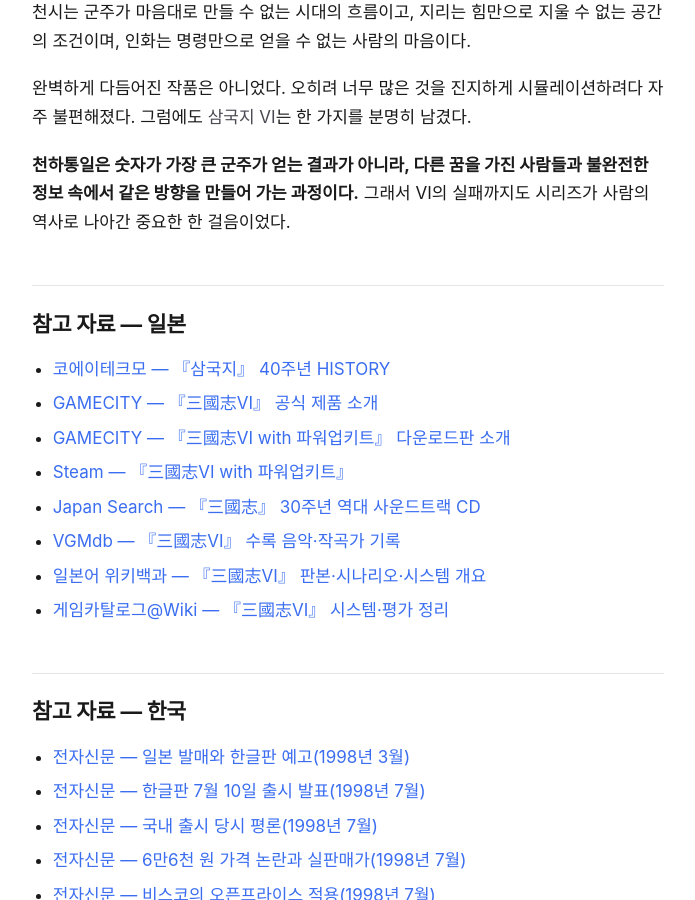
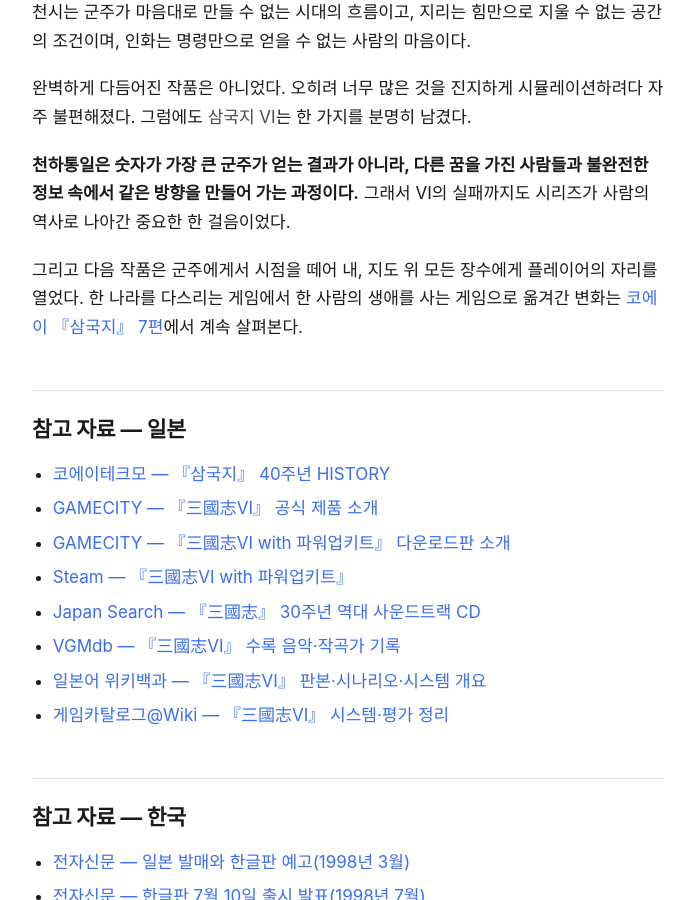
Before and after one commit to bslee-dev/bslee-dev.github.io, a Jekyll site: the page built from _posts/2026-09-07-koei-sangokushi-6-history.md, in a window 1280 px wide and 900 px high, scrolled down 14622 px. Shown: the whole window, without its empty margins (292-987 px from the left). Built offline with Jekyll 4.4.1, drawn with Linux system fonts in a browser that asks for light colours.

Commit message:
Link Sangokushi VI to VII

```diff
--- a/_posts/2026-09-07-koei-sangokushi-6-history.md
+++ b/_posts/2026-09-07-koei-sangokushi-6-history.md
@@ -312,6 +312,8 @@
 
 **천하통일은 숫자가 가장 큰 군주가 얻는 결과가 아니라, 다른 꿈을 가진 사람들과 불완전한 정보 속에서 같은 방향을 만들어 가는 과정이다.** 그래서 VI의 실패까지도 시리즈가 사람의 역사로 나아간 중요한 한 걸음이었다.
 
+그리고 다음 작품은 군주에게서 시점을 떼어 내, 지도 위 모든 장수에게 플레이어의 자리를 열었다. 한 나라를 다스리는 게임에서 한 사람의 생애를 사는 게임으로 옮겨간 변화는 [코에이 『삼국지』 7편](/2026/09/07/koei-sangokushi-7-history/)에서 계속 살펴본다.
+
 ## 참고 자료 — 일본
 
 - [코에이테크모 — 『삼국지』 40주년 HISTORY](https://www.gamecity.ne.jp/sangokushi40th/jp/history/)
```
